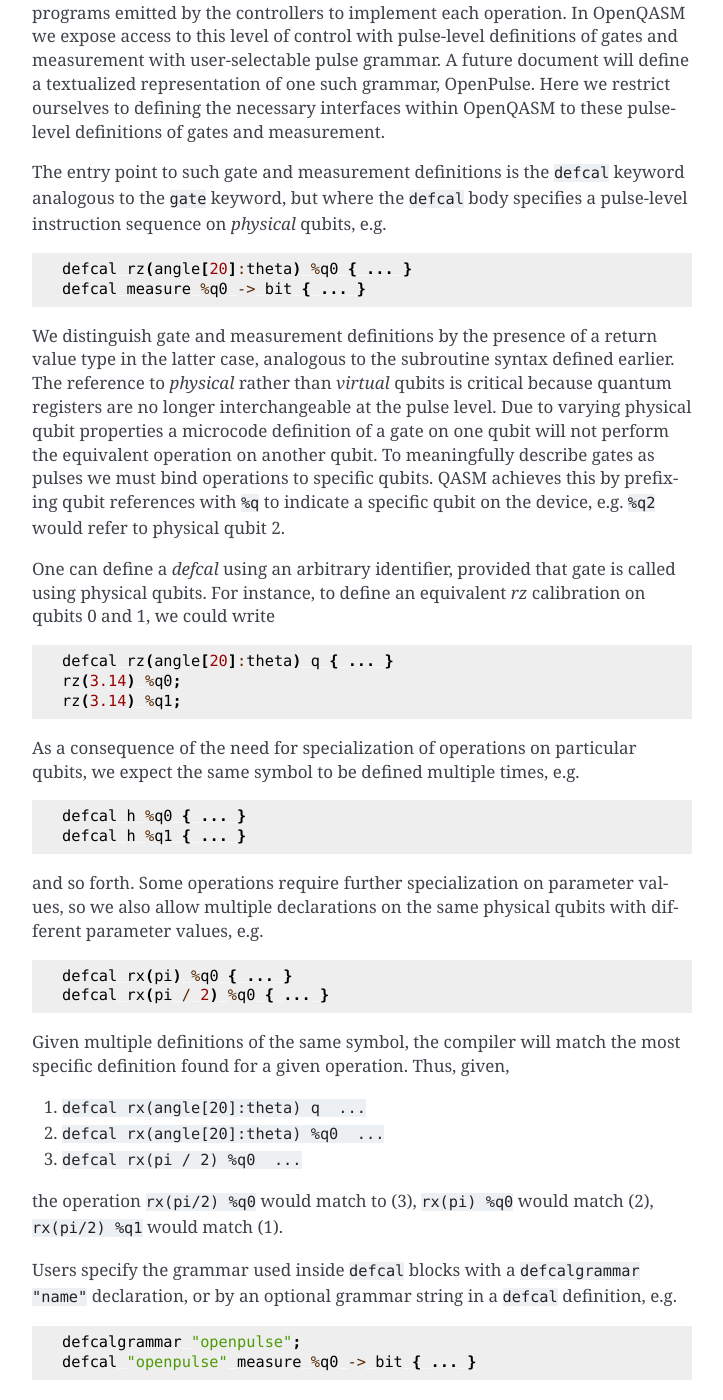
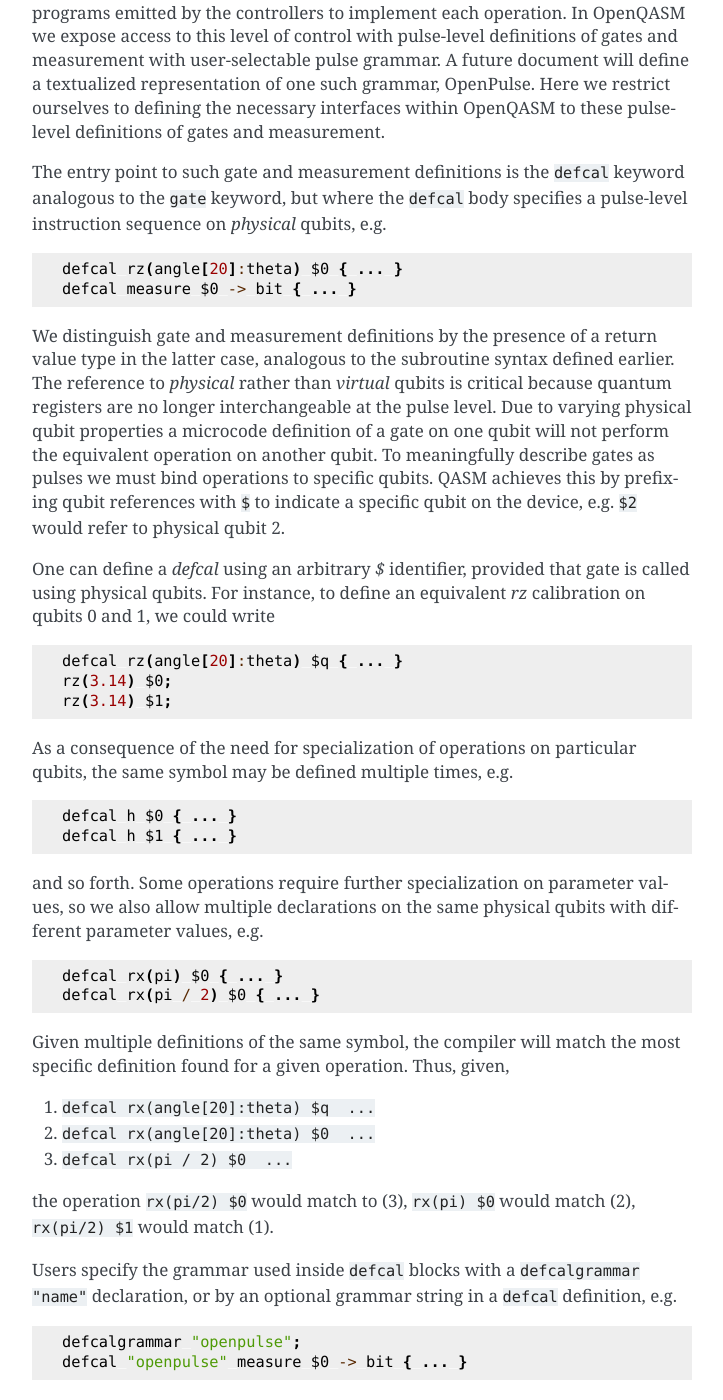
Before and after one commit to openqasm/openqasm, a Sphinx documentation site: the page built from source/language/pulses.rst, in a window 1280 px wide and 1400 px high, scrolled down 327 px. Shown: the whole window, without its empty margins (388-1111 px from the left). Built offline with Sphinx 7.4.7, drawn with Linux system fonts in a browser that asks for light colours; cross-references to code outside the pages are shown as plain code.

Commit message:
Update phys qub w/ $

```diff
--- a/source/language/pulses.rst
+++ b/source/language/pulses.rst
@@ -27,8 +27,8 @@ instruction sequence on *physical* qubits, e.g.
 
 .. code-block:: c
 
-   defcal rz(angle[20]:theta) %q0 { ... }
-   defcal measure %q0 -> bit { ... }
+   defcal rz(angle[20]:theta) $0 { ... }
+   defcal measure $0 -> bit { ... }
 
 We distinguish gate and measurement definitions by the presence of a
 return value type in the latter case, analogous to the subroutine syntax
@@ -38,28 +38,28 @@ interchangeable at the pulse level. Due to varying physical qubit
 properties a microcode definition of a gate on one qubit will not
 perform the equivalent operation on another qubit. To meaningfully
 describe gates as pulses we must bind operations to specific qubits.
-QASM achieves this by prefixing qubit references with ``%q`` to indicate
-a specific qubit on the device, e.g. ``%q2`` would refer to physical
+QASM achieves this by prefixing qubit references with ``$`` to indicate
+a specific qubit on the device, e.g. ``$2`` would refer to physical
 qubit 2.
 
-One can define a `defcal` using an arbitrary identifier, provided that gate is called using physical
+One can define a `defcal` using an arbitrary `$` identifier, provided that gate is called using physical
 qubits. For instance, to define an equivalent `rz` calibration on qubits 0 and 1, we could write
 
 .. code-block:: c
 
-   defcal rz(angle[20]:theta) q { ... }
-   rz(3.14) %q0;
-   rz(3.14) %q1;
+   defcal rz(angle[20]:theta) $q { ... }
+   rz(3.14) $0;
+   rz(3.14) $1;
 
 
 As a consequence of the need for specialization of operations on
-particular qubits, we expect the same symbol to be defined multiple
+particular qubits, the same symbol may be defined multiple
 times, e.g.
 
 .. code-block:: c
 
-   defcal h %q0 { ... }
-   defcal h %q1 { ... }
+   defcal h $0 { ... }
+   defcal h $1 { ... }
 
 and so forth. Some operations require further specialization on
 parameter values, so we also allow multiple declarations on the same
@@ -67,20 +67,20 @@ physical qubits with different parameter values, e.g.
 
 .. code-block:: c
 
-   defcal rx(pi) %q0 { ... }
-   defcal rx(pi / 2) %q0 { ... }
+   defcal rx(pi) $0 { ... }
+   defcal rx(pi / 2) $0 { ... }
 
 Given multiple definitions of the same symbol, the compiler will match
 the most specific definition found for a given operation. Thus, given,
 
-#. ``defcal rx(angle[20]:theta) q  ...``
+#. ``defcal rx(angle[20]:theta) $q  ...``
 
-#. ``defcal rx(angle[20]:theta) %q0  ...``
+#. ``defcal rx(angle[20]:theta) $0  ...``
 
-#. ``defcal rx(pi / 2) %q0  ...``
+#. ``defcal rx(pi / 2) $0  ...``
 
-the operation ``rx(pi/2) %q0`` would match to (3), ``rx(pi) %q0`` would
-match (2), ``rx(pi/2) %q1`` would match (1).
+the operation ``rx(pi/2) $0`` would match to (3), ``rx(pi) $0`` would
+match (2), ``rx(pi/2) $1`` would match (1).
 
 Users specify the grammar used inside ``defcal`` blocks with a ``defcalgrammar "name"`` declaration, or by
 an optional grammar string in a ``defcal`` definition, e.g.
@@ -88,7 +88,7 @@ an optional grammar string in a ``defcal`` definition, e.g.
 .. code-block:: c
 
    defcalgrammar "openpulse";
-   defcal "openpulse" measure %q0 -> bit { ... }
+   defcal "openpulse" measure $0 -> bit { ... }
 
 are two equivalent ways to specify that the ``measure`` definition uses the ``"openpulse"`` grammar.
 
--- a/source/language/types.rst
+++ b/source/language/types.rst
@@ -57,8 +57,8 @@ Physical Qubits
 ~~~~~~~~~~~~~~~
 
 While program qubits can be named, hardware qubits are referenced only
-by the syntax ``%q[NUM]``. For an ``n`` qubit system, we have physical qubit
-references given by ``%q0``, ``%q1``, ..., ``%qn``. These qubit types are
+by the syntax ``$[NUM]``. For an ``n`` qubit system, we have physical qubit
+references given by ``$0``, ``$1``, ..., ``$n``. These qubit types are
 used in lower parts of the compilation stack when emitting physical
 circuits.
 
@@ -71,7 +71,7 @@ circuits.
    // Declare a qubit array with 20 qubits
    qubit qubit_array[20];
    // CNOT gate between physical qubits 0 and 1
-   CX %q0, %q1;
+   CX $0, $1;
 
 Classical types
 ---------------
```
Also changed, not shown: source/language/delays.rst (+17 -17 lines), 5 other files.
